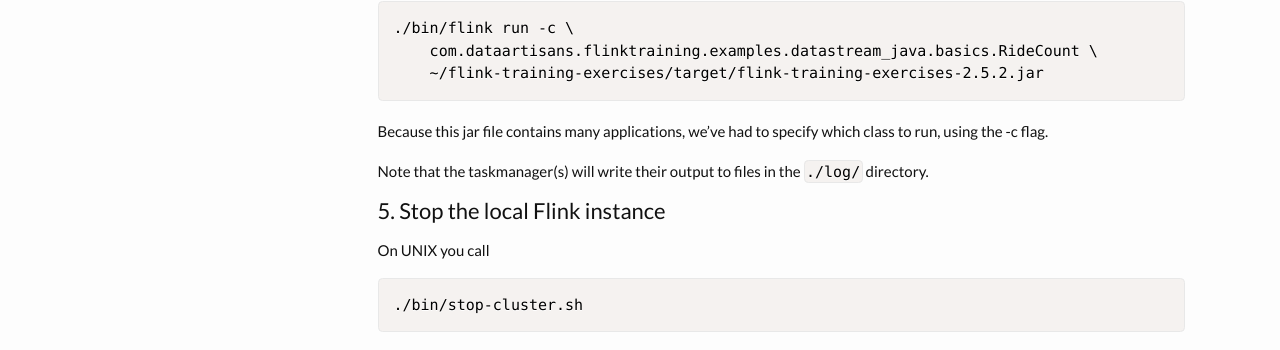
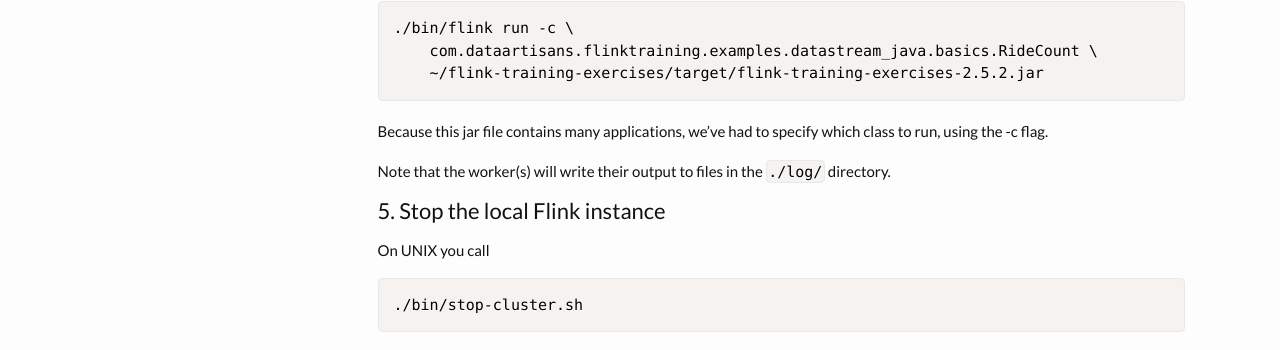
Before and after one commit to dataArtisans/flink-training-web, a Jekyll site: the page built from setup/localCluster.md, in a window 1280 px wide and 900 px high, scrolled down 712 px. Shown: the part 411-761 px from the top of the window. Built offline with Jekyll 4.4.1, drawn with Linux system fonts in a browser that asks for light colours; nearby versions of some CDN libraries.

```diff
--- a/setup/localCluster.md
+++ b/setup/localCluster.md
@@ -54,7 +54,7 @@
 
 Because this jar file contains many applications, we've had to specify which class to run, using the -c flag.
 
-Note that the taskmanager(s) will write their output to files in the `./log/` directory.
+Note that the worker(s) will write their output to files in the `./log/` directory.
 
 ### 5. Stop the local Flink instance
 
```
Also changed, not shown: devEnvSetup.md (+1 -1 lines), devResources/resources.md (+1 -1 lines), setup/sqlClient.md (renamed from sqlClient.md).
